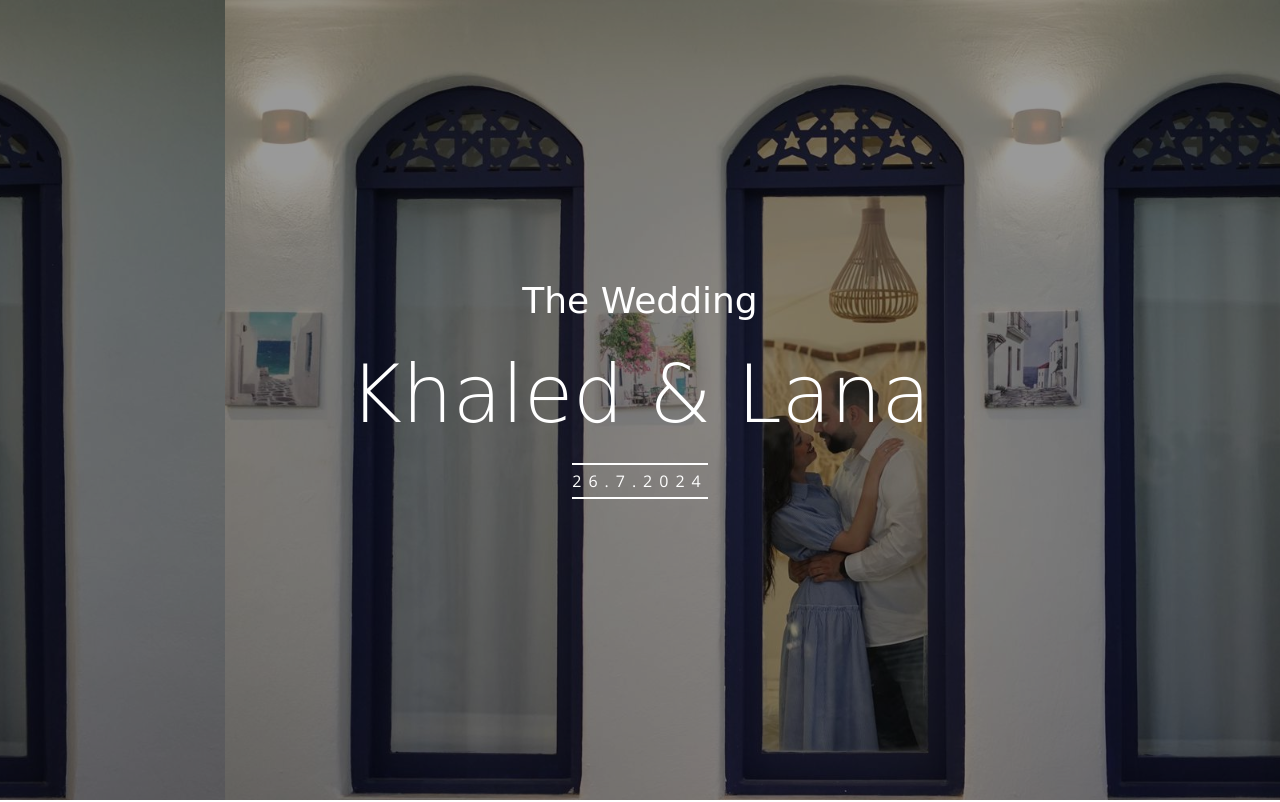
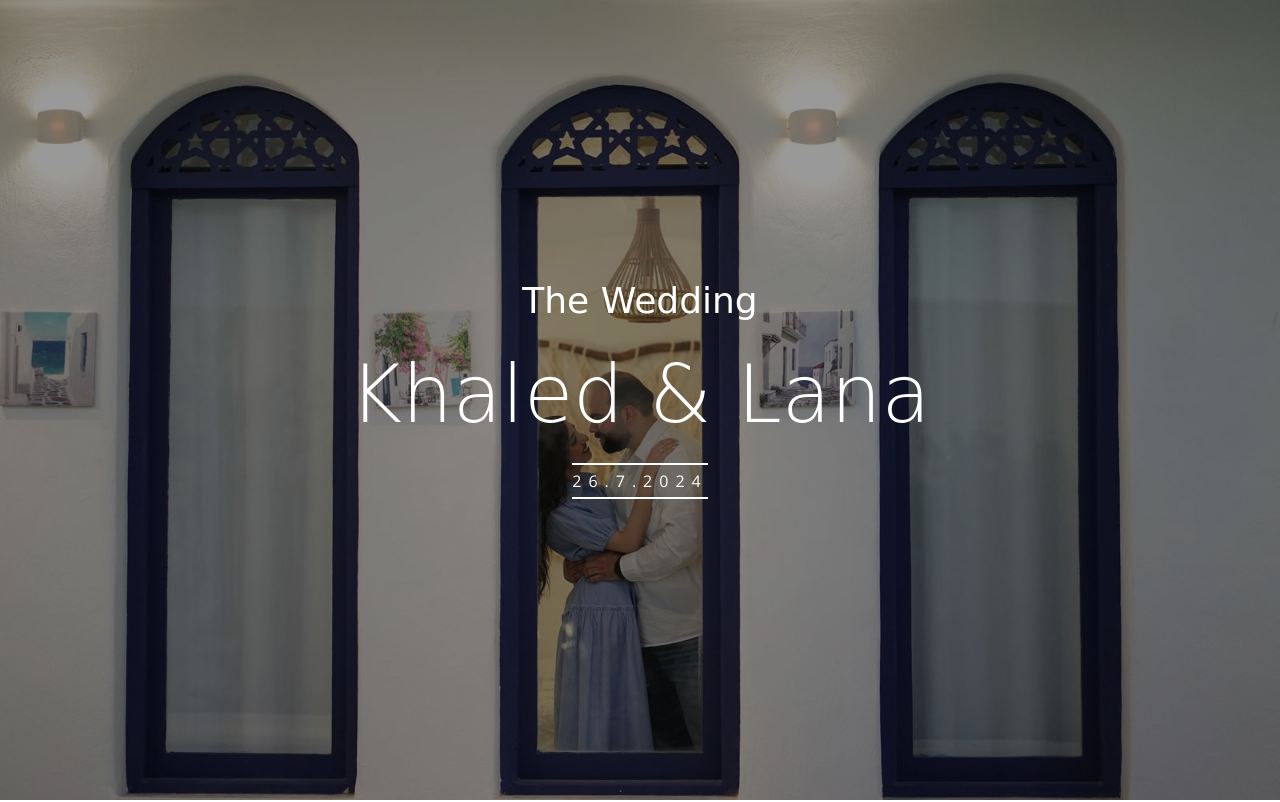
Before and after one commit to H09X/cloud-project, a website: page index.html in a window 1280 px wide. Shown: the top 802 px of the page. Drawn offline with nearby package versions, Linux system fonts and the light colour scheme; some packages are replaced by stand-ins of ours; no server answers; files whose address does not match are found by name; a web font is replaced by a local one.

Commit message:
Update index.html

```diff
--- a/index.html
+++ b/index.html
@@ -72,7 +72,7 @@
 
 		<div class="fh5co-hero" data-section="home">
 			<div class="fh5co-overlay"></div>
-			<div class="fh5co-cover text-center" data-stellar-background-ratio="0.25" style="background-image: url(images/cover_bg_1.jpg); background-position: -300px 0px;">
+			<div class="fh5co-cover text-center" data-stellar-background-ratio="0.25" style="background-image: url(images/cover_bg_1.jpg);">
 				<div class="display-t">
 					<div class="display-tc">
 						<div class="container">
```
